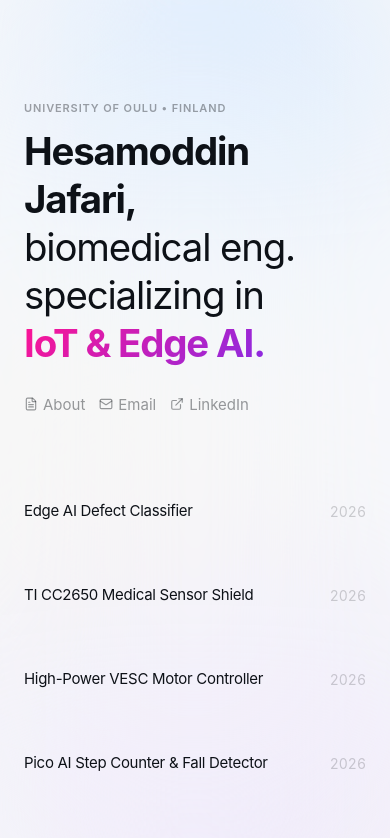
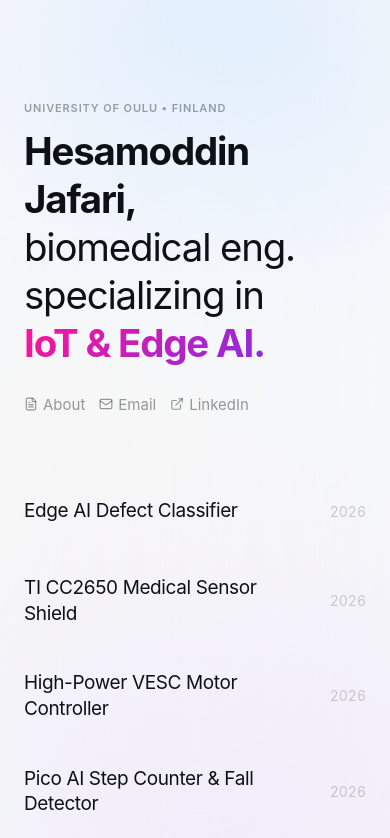
Before and after one commit to hjafari890/hesam-cv, a React (Vite) app: page / in a window 390 px wide. Shown: the top 838 px of the page. Built offline with nearby package versions, Linux system fonts and the light colour scheme.

Commit message:
fix: Restore original desktop hover capsule, revert font sizes, and prevent text disappearing on mobile tap

```diff
--- a/src/App.jsx
+++ b/src/App.jsx
@@ -486,10 +486,12 @@ function App() {
                 }
               }}
               onMouseEnter={() => {
+                if (window.innerWidth <= 980) return;
                 if (hoverTimeoutRef.current) clearTimeout(hoverTimeoutRef.current);
                 setActiveIndex(index);
               }}
               onFocus={() => {
+                if (window.innerWidth <= 980) return;
                 if (hoverTimeoutRef.current) clearTimeout(hoverTimeoutRef.current);
                 setActiveIndex(index);
               }}
@@ -510,6 +512,16 @@ function App() {
                 zIndex: activeIndex === index ? 10 : 1
               }}
               transition={{ type: "tween", duration: 0.1, ease: "easeOut" }}
+              style={{
+                borderRadius: '12px',
+                padding: '8px 16px',
+                marginLeft: '-16px',
+                border: 'none',
+                position: 'relative',
+                cursor: 'default',
+                width: '100%',
+                maxWidth: '400px'
+              }}
             >
               <div className="project-grid">
                 <div className="project-name-col">
--- a/src/index.css
+++ b/src/index.css
@@ -435,23 +435,15 @@ a {
   }
 
   .project-row {
-    padding: 12px 0;
-    margin-left: 0;
-    max-width: none;
-    border-radius: 0;
+    padding: 12px 0 !important;
+    margin-left: 0 !important;
+    max-width: none !important;
+    border-radius: 0 !important;
   }
 
   .project-grid {
     grid-template-columns: 1fr auto;
     gap: 16px;
-  }
-
-  .project-name {
-    font-size: 15px;
-  }
-
-  .project-year {
-    font-size: 14px;
   }
 
   .project-dialog {
```
